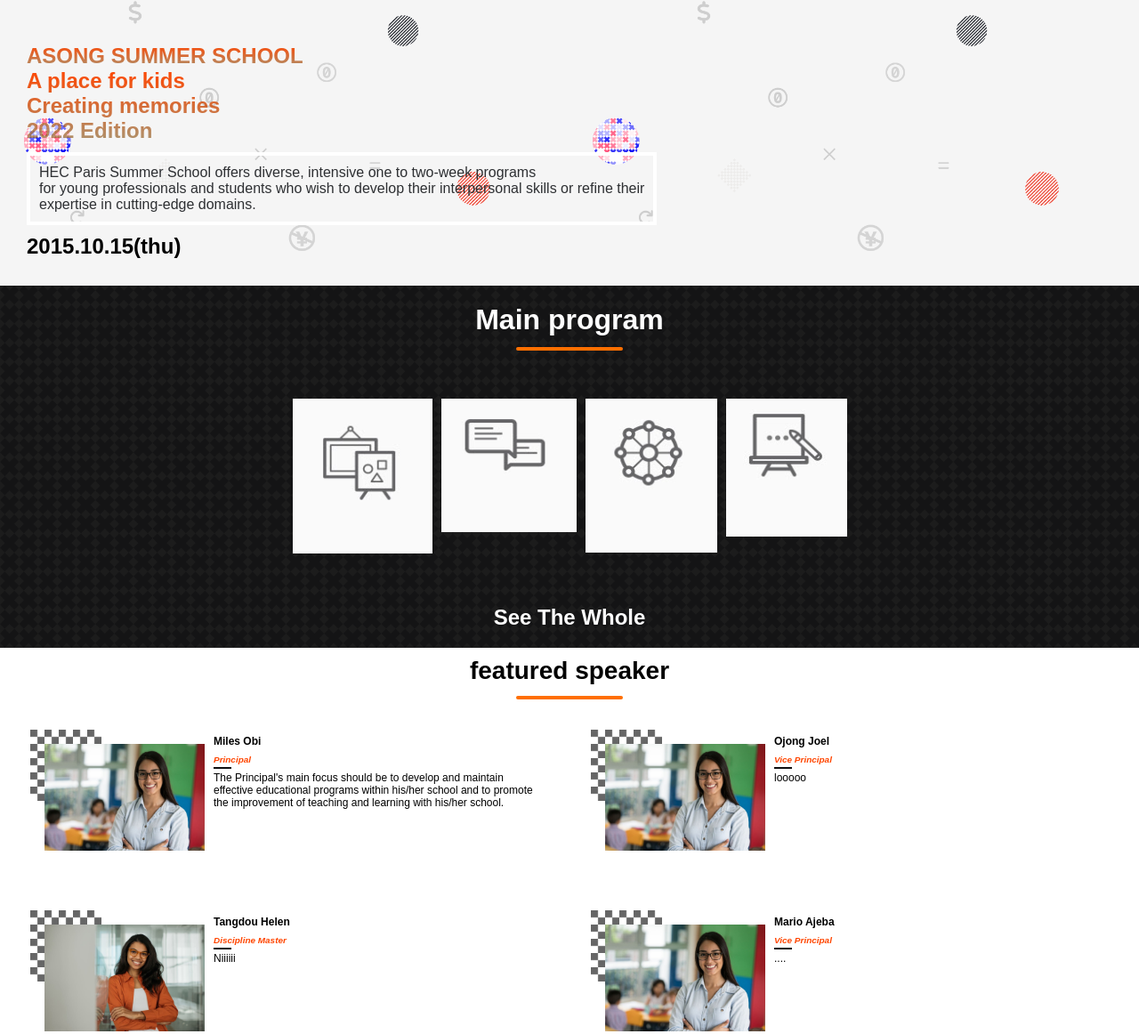
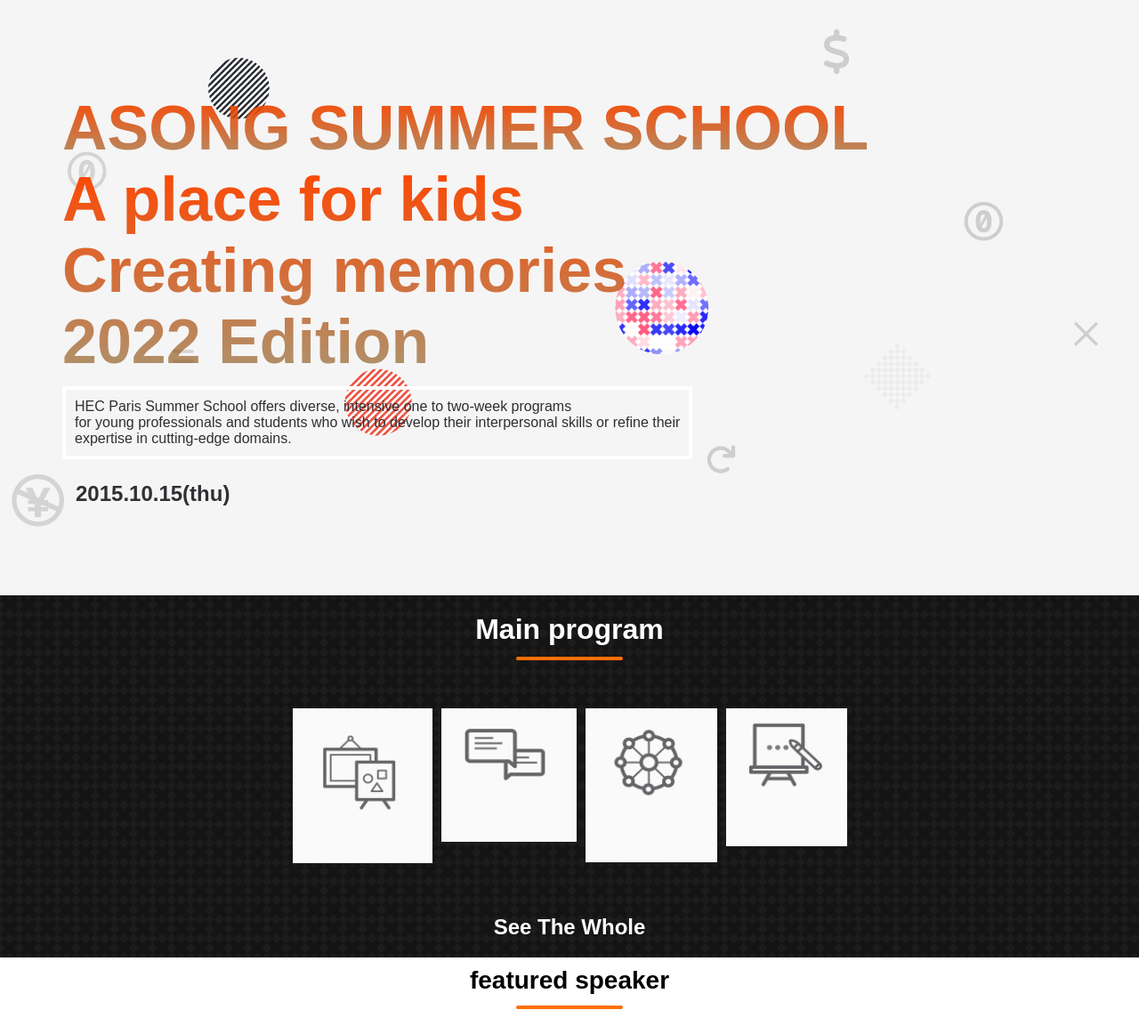
Before and after one commit to michaelasong/Capstone-Project1, a website: page capstone.html in a window 1280 px wide. Shown: the part 135-1297 px from the top of the page at 89% size. Drawn offline with Linux system fonts and the light colour scheme.

Commit message:
modifications on First head Class

```diff
--- a/capstone.js
+++ b/capstone.js
@@ -1,63 +1,75 @@
+/* eslint-disable quotes */
 const speakers = [
   {
-    name: 'Miles Obi',
-    post: 'Principal',
-    image: '/Images/personel 1.png',
+    name: "Miles Obi",
+    post: "Principal",
+    image: "/Images/personel 1.png",
     summary:
-      'The Principal\'s main focus should be to develop and maintain effective educational programs within his/her school and to promote the improvement of teaching and learning with his/her school.',
+      "The Principal's main focus should be to develop and maintain effective educational programs within his/her school and to promote the improvement of teaching and learning with his/her school.",
   },
   {
-    name: 'Ojong Joel',
-    post: 'Vice Principal',
-    image: '/Images/personel 1.png',
-    summary: 'looooo',
+    name: "Ojong Joel",
+    post: "Vice Principal",
+    image: "/Images/personel 1.png",
+    summary: "The Principal's main focus should be to develop and maintain effective educational programs within his/her school and to promote the improvement of teaching and learning with his/her school.",
+
   },
   {
-    name: 'Tangdou Helen',
-    post: 'Discipline Master',
-    image: '/Images/personel2.png',
-    summary: 'Niiiiii',
+    name: "Tangdou Helen",
+    post: "Discipline Master",
+    image: "/Images/personel2.png",
+    summary: "Niiiiii",
   },
   {
-    name: 'Mario Ajeba',
-    post: 'Vice Principal',
-    image: '/Images/personel 1.png',
-    summary: '....',
+    name: "Mario Ajeba",
+    post: "Vice Principal",
+    image: "/Images/personel 1.png",
+    summary: "The Principal's main focus should be to develop and maintain effective educational programs within his/her school and to promote the improvement of teaching and learning with his/her school.",
+
   },
   {
-    name: 'Atangana Marie therese.F',
-    post: 'Vice Principal',
-    image: '/Images/personel4.png',
-    summary: ',,,,,',
+    name: "Atangana Marie therese.F",
+    post: "Vice Principal",
+    image: "/Images/personel4.png",
+    summary: "The Principal's main focus should be to develop and maintain effective educational programs within his/her school and to promote the improvement of teaching and learning with his/her school.",
+
   },
   {
-    name: 'Tagne Kevin J.M',
-    post: 'Vice Principal',
-    image: '/Images/personel 3.png',
-    summary: 'hi hi hi',
+    name: "Tagne Kevin J.M",
+    post: "Vice Principal",
+    image: "/Images/personel 3.png",
+    summary: "The Principal's main focus should be to develop and maintain effective educational programs within his/her school and to promote the improvement of teaching and learning with his/her school.",
+
   },
 ];
 
+// eslint-disable-next-line no-unused-vars
+function navclick(x) {
+  x.classList.toggle("toggleAll");
+  const navbar = document.querySelector(".NavBar");
+  navbar.classList.toggle("toggleMenu");
+}
+
 function featureSpeakers() {
-  const sectn3 = document.querySelector('.Speaker');
+  const sectn3 = document.querySelector(".Speaker");
 
   // eslint-disable-next-line no-plusplus
   for (let i = 0; i < speakers.length; i++) {
-    const li = document.createElement('li');
+    const li = document.createElement("li");
 
-    const div1 = document.createElement('div');
-    div1.className = 'be4';
-    const div2 = document.createElement('div');
+    const div1 = document.createElement("div");
+    div1.className = "be4";
+    const div2 = document.createElement("div");
 
     li.appendChild(div1);
     li.appendChild(div2);
 
-    const img = document.createElement('img');
+    const img = document.createElement("img");
     div1.appendChild(img);
 
-    const h4 = document.createElement('h4');
-    const h5 = document.createElement('h5');
-    const p = document.createElement('p');
+    const h4 = document.createElement("h4");
+    const h5 = document.createElement("h5");
+    const p = document.createElement("p");
 
     div2.appendChild(h4);
     div2.appendChild(h5);
@@ -71,8 +83,4 @@
   }
 }
 
-function navclick(x) {
-  x.classList.t
-}
-
-window.addEventListener('DOMContentLoaded', (e) => featureSpeakers(e));
+window.addEventListener("DOMContentLoaded", (e) => featureSpeakers(e));
--- a/style.css
+++ b/style.css
@@ -132,7 +132,8 @@
   background-position: center;
   background-color: whitesmoke;
   width: 100%;
-  padding: 80px 30px 30px 30px;
+  height: 700px;
+  padding: 80px 30px 30px 70px;
 }
 
 .Aboutfirsthead {
@@ -168,6 +169,11 @@
   background: -webkit-linear-gradient(orangered, rgb(122, 83, 21, 60%));
   -webkit-background-clip: text;
   -webkit-text-fill-color: transparent;
+  font-size:70px;
+}
+.secondhead {
+color: #2e3033;
+padding: 15px;
 }
 
 .program {
```
